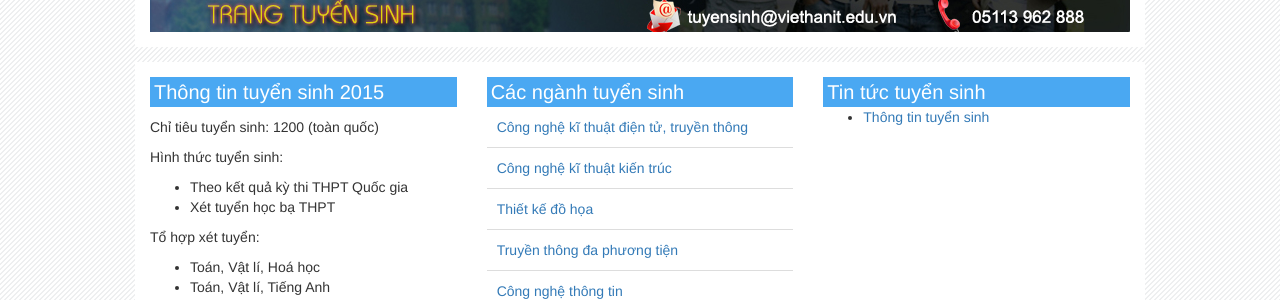
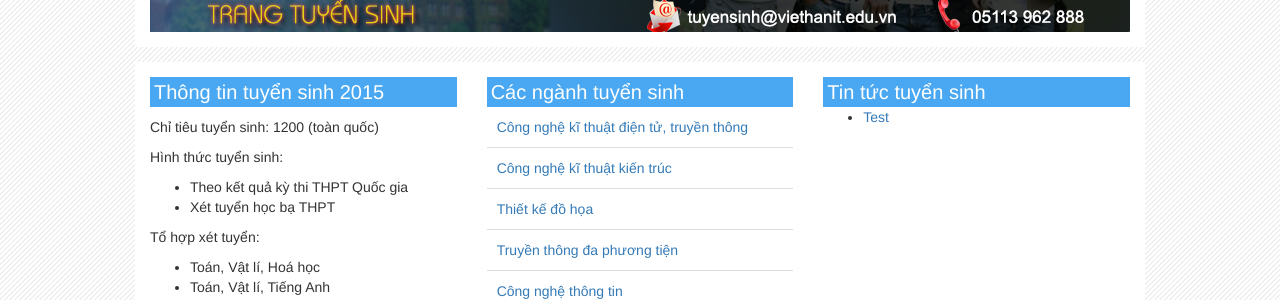
Before and after one commit to VHMIS/DKXT, a Jekyll site: the page built from index.html, in a window 1280 px wide. Shown: the part 296-596 px from the top of the page. Built offline with Jekyll 4.4.1, drawn with Linux system fonts in a browser that asks for light colours; nearby versions of some CDN libraries.

Commit message:
Update index.html

```diff
--- a/index.html
+++ b/index.html
@@ -49,7 +49,11 @@
                     <div class="flash_card  block_component">
                         <h1>Tin tức tuyển sinh</h1>
                         <ul>
-                            <li><a>Thông tin tuyển sinh</a></li>
+{% for post in site.posts %}
+                            <li>
+                                <a href="{{ post.url }}">{{ post.title }}</a>
+                            </li>
+{% endfor %}
                         </ul>
                     </div>
                 </div>
```
